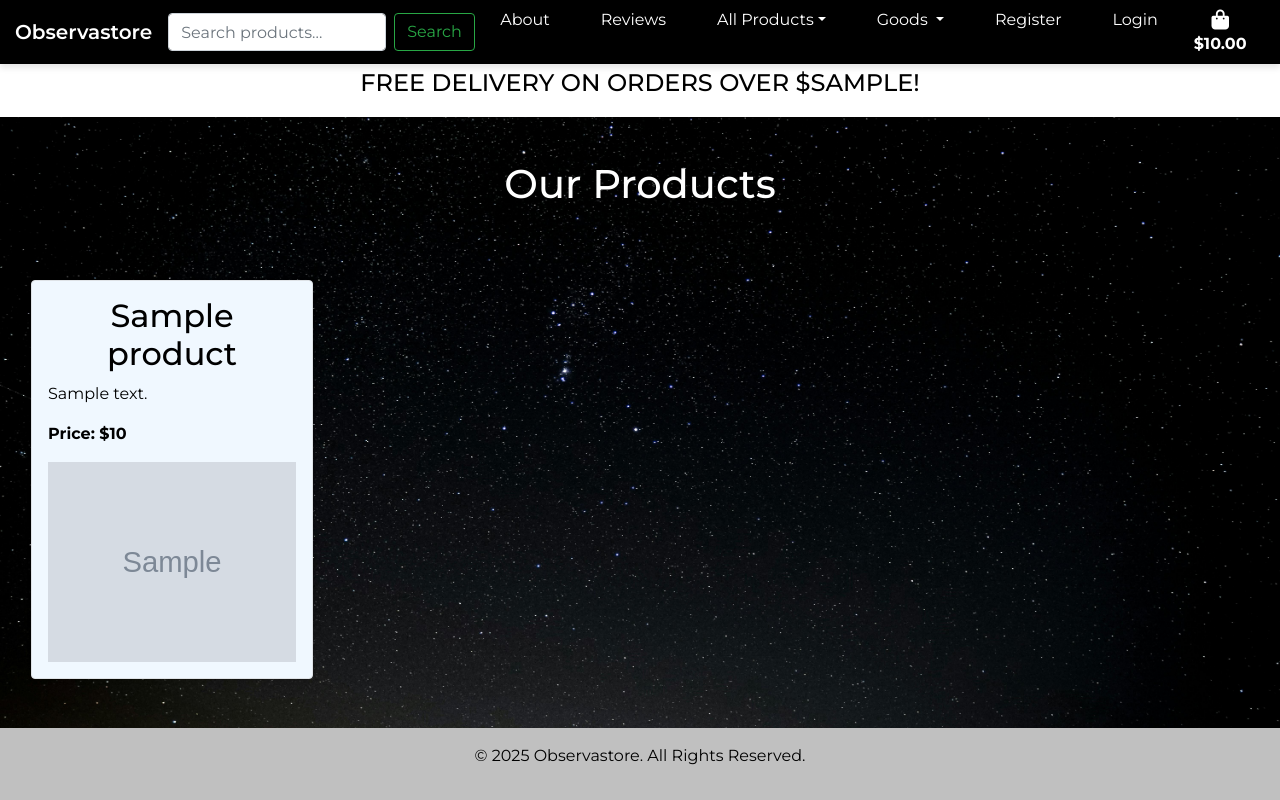
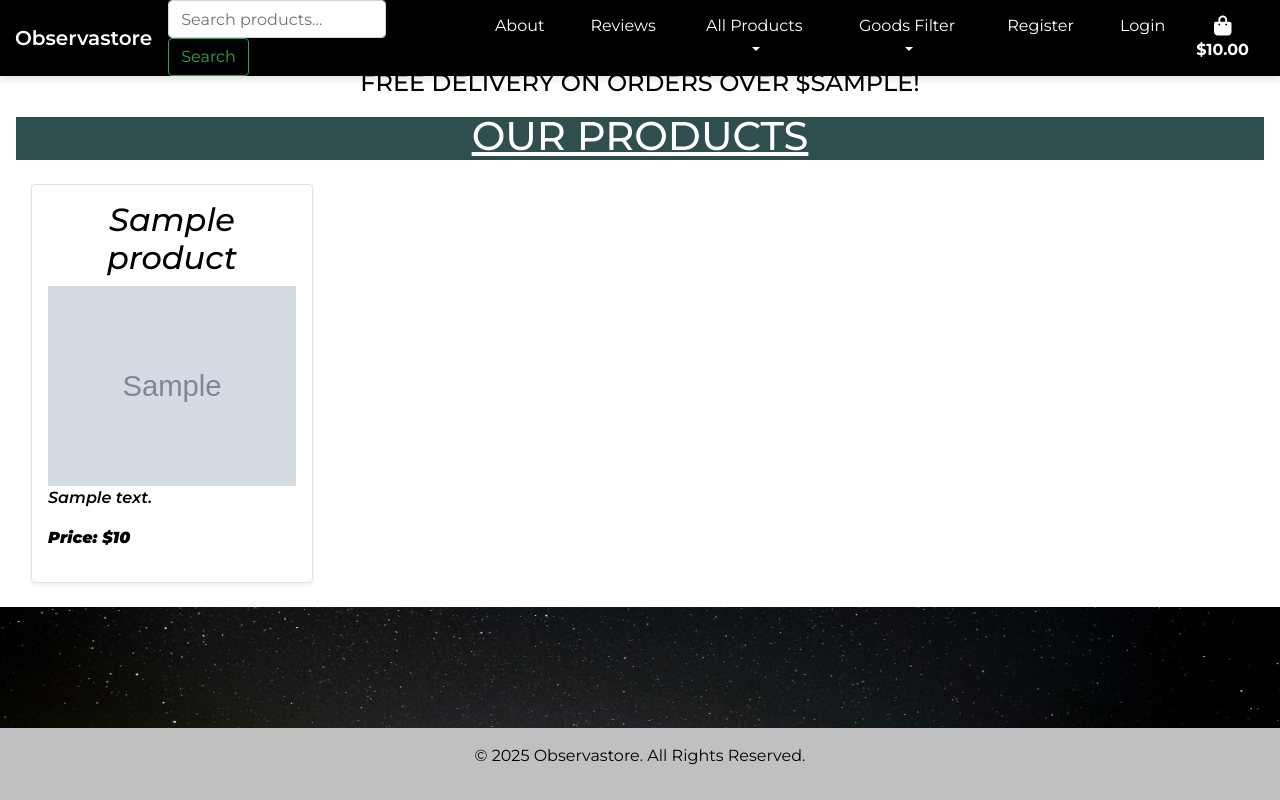
Before and after one commit to mahidaCodeTrained/observastore, a Django app: template storefront/templates/storefront/storefront.html in a window 1280 px wide. Run offline with Django 5.2, Linux system fonts and the light colour scheme; the template is opened without the code that fills it: most values are stand-ins (such as "Sample title", 1, 10 or a date in 2020); grey boxes marked "Sample" are stand-in pictures; some libraries are stand-ins or nearby versions.

Commit message:
feat: add new styles and change the card format for products.

```diff
--- a/static/css/style.css
+++ b/static/css/style.css
@@ -114,12 +114,29 @@ footer {
 }
 
 .product-item {
-    background-color: aliceblue;
+    background-color: rgba(255, 255, 255, 0.5); /* White with 90% opacity */
+    font-style: oblique;
+}
+
+.product-item p {
+    color: black;
+    font-weight: 600;
+}
+
+.overlay {
+    background-color: white;
 }
 
 #product-h1 {
     color: white;
-    padding: 3rem;
+    margin-top: 3.5rem;
+    background-color: darkslategray;
+    text-transform: uppercase;
+    text-decoration: underline;
+}
+
+#product-row {
+    padding: 20px;
 }
 
 
--- a/storefront/templates/storefront/storefront.html
+++ b/storefront/templates/storefront/storefront.html
@@ -1,22 +1,23 @@
 {% extends 'base.html' %}
 
 {% block content %}
-    <div class="container-fluid px-3">
+    <div class="container-fluid px-3 overlay">
         <h1 class="text-center my-4" id="product-h1">Our Products</h1>
 
         <div class="row">
             {% for product in products %}
-                <div class="col-md-3 mb-4">  <!-- 4 products per row -->
-                    <div class="product-item p-3 border rounded shadow-sm">
+                <div class="col-lg-3 col-md-6 col-sm-12 mb-4"> <!-- 4 products per row on desktop, 2 on tablet, 1 on mobile -->
+                    <div class="product-item p-3 border rounded shadow-sm" style="background-color: rgba(255, 255, 255, 0.8);">
                         <h2 class="text-center">{{ product.name }}</h2>
-                        <p>{{ product.description }}</p>
-                        <p><strong>Price: ${{ product.price }}</strong></p>
 
                         {% if product.image %}
                             <img src="{{ product.image.url }}" alt="{{ product.name }}" class="img-fluid mx-auto d-block" style="width: 100%; height: 200px; object-fit: cover;">
                         {% else %}
                             <img src="/media/pexels-thirdman-8495471.jpg" alt="No image available" class="img-fluid mx-auto d-block" style="width: 100%; height: 200px; object-fit: cover;">
                         {% endif %}
+
+                        <p>{{ product.description }}</p>
+                        <p><strong>Price: ${{ product.price }}</strong></p>
                     </div>
                 </div>
             {% empty %}
--- a/templates/base.html
+++ b/templates/base.html
@@ -50,10 +50,10 @@
                             <a class="nav-link dropdown-toggle" href="#" id="allProductsDropdown" role="button" data-toggle="dropdown" aria-haspopup="true" aria-expanded="false">
                                 All Products</a>
                                 <div class="dropdown-menu" aria-labelledby="allProductsDropdown">
-                                    <h6 class="dropdown-header">Sort by:</h6><a class="dropdown-item" href="#">Price</a>
-                                    <a class="dropdown-item" href="#">Rating</a>
-                                    <a class="dropdown-item" href="#">Category</a>
-                                    <a class="dropdown-item" href="#">All</a>
+                                    <h6 class="dropdown-header">Sort by:</h6><a class="dropdown-item" href="#">Telescopes</a>
+                                    <a class="dropdown-item" href="#">Globes</a>
+                                    <a class="dropdown-item" href="#">T-Shirts</a>
+                                    <a class="dropdown-item" href="{% url 'storefront' %}">All Products</a>
                                 </div>
                             </li>
 
@@ -61,12 +61,13 @@
                         <!-- Goods Dropdown -->
                         <li class="nav-item dropdown">
                             <a class="nav-link dropdown-toggle" href="#" id="goodsDropdown" role="button" data-toggle="dropdown" aria-haspopup="true" aria-expanded="false">
-                                Goods
+                                Goods Filter
                             </a>
                             <div class="dropdown-menu" aria-labelledby="goodsDropdown">
-                                <a class="dropdown-item" href="#">Telescopes</a>
-                                <a class="dropdown-item" href="#">Globes</a>
-                                <a class="dropdown-item" href="#">T-Shirts</a>
+                                <h6 class="dropdown-header">Sort by:</h6>
+                                <a class="dropdown-item" href="#">By Price</a>
+                                <a class="dropdown-item" href="#">By Weight</a>
+                                <a class="dropdown-item" href="#">By Alphabetical Order</a>
                             </div>
                         </li>
 
```
Also changed, not shown: db.sqlite3.
